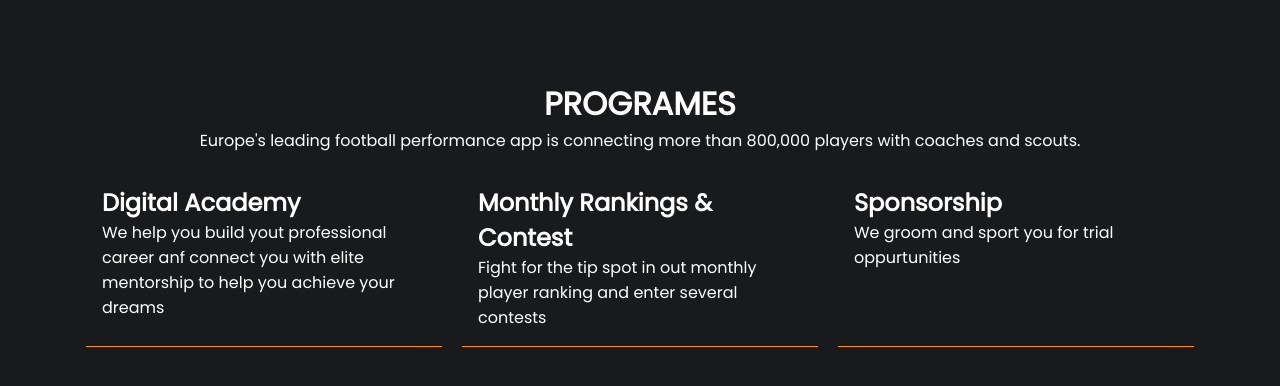
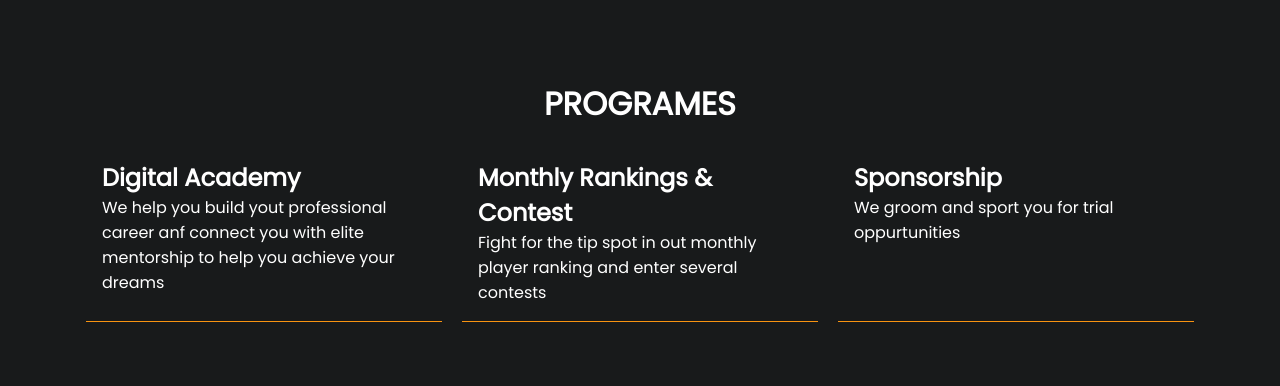
Before and after one commit to ArcBase/Sports-Avalanche-frontend, a Next.js app: page /components/page-boxes in a window 1280 px wide. Shown: the top 386 px of the page. Built offline with nearby package versions, Linux system fonts and the light colour scheme.

Commit message:
removed slide.js

```diff
--- a/pages/components/page-boxes.js
+++ b/pages/components/page-boxes.js
@@ -6,10 +6,7 @@
       <div className="page-box-sizer">
         <div className="page-box-heading">
           <h1 className="page-box-heading-header"> PROGRAMES</h1>
-          <p className="page-box-heading-text">
-            Europe's leading football performance app is connecting more than
-            800,000 players with coaches and scouts.
-          </p>
+
         </div>
         <div className="page-boxes-grid">
           <div className="page-box-card">
```
